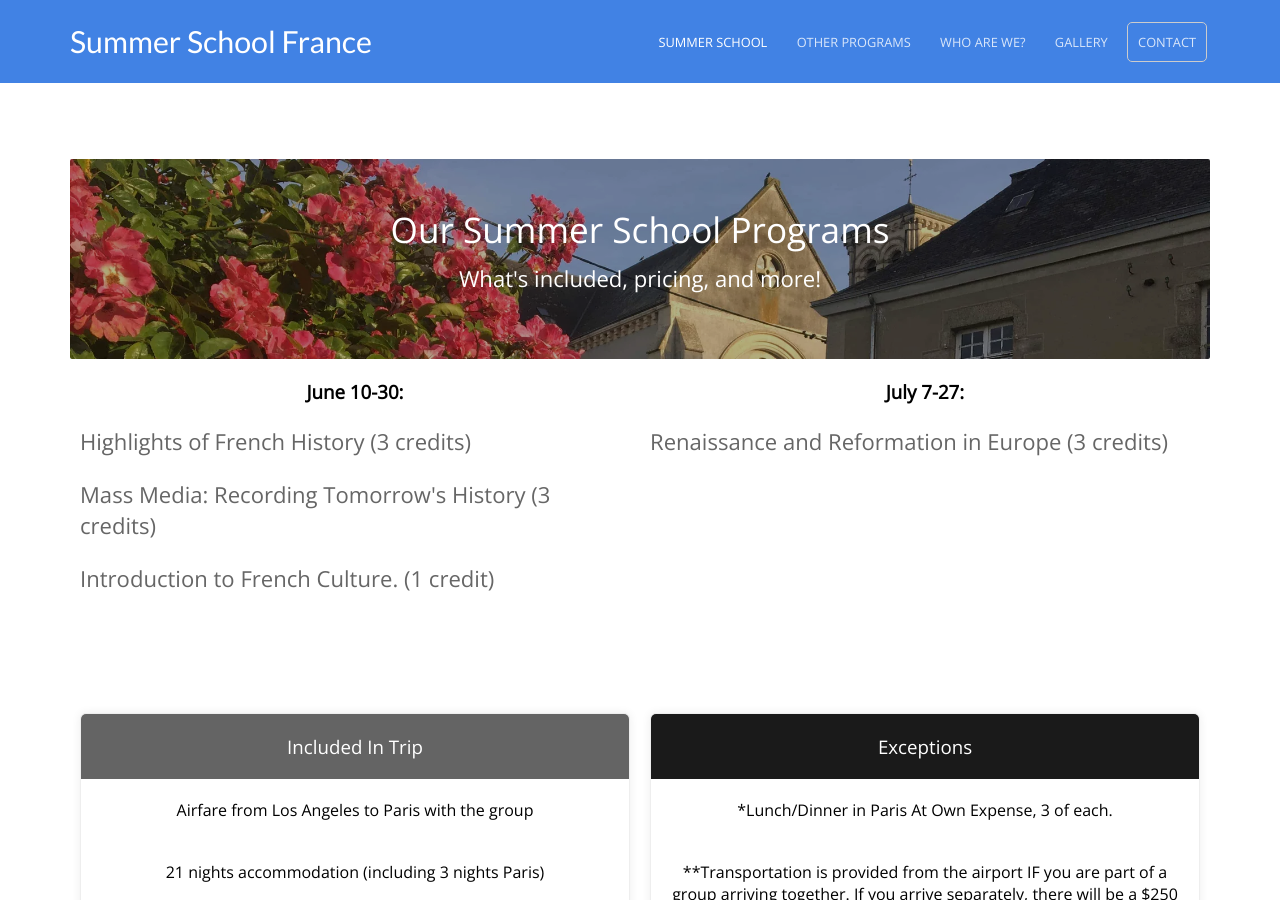
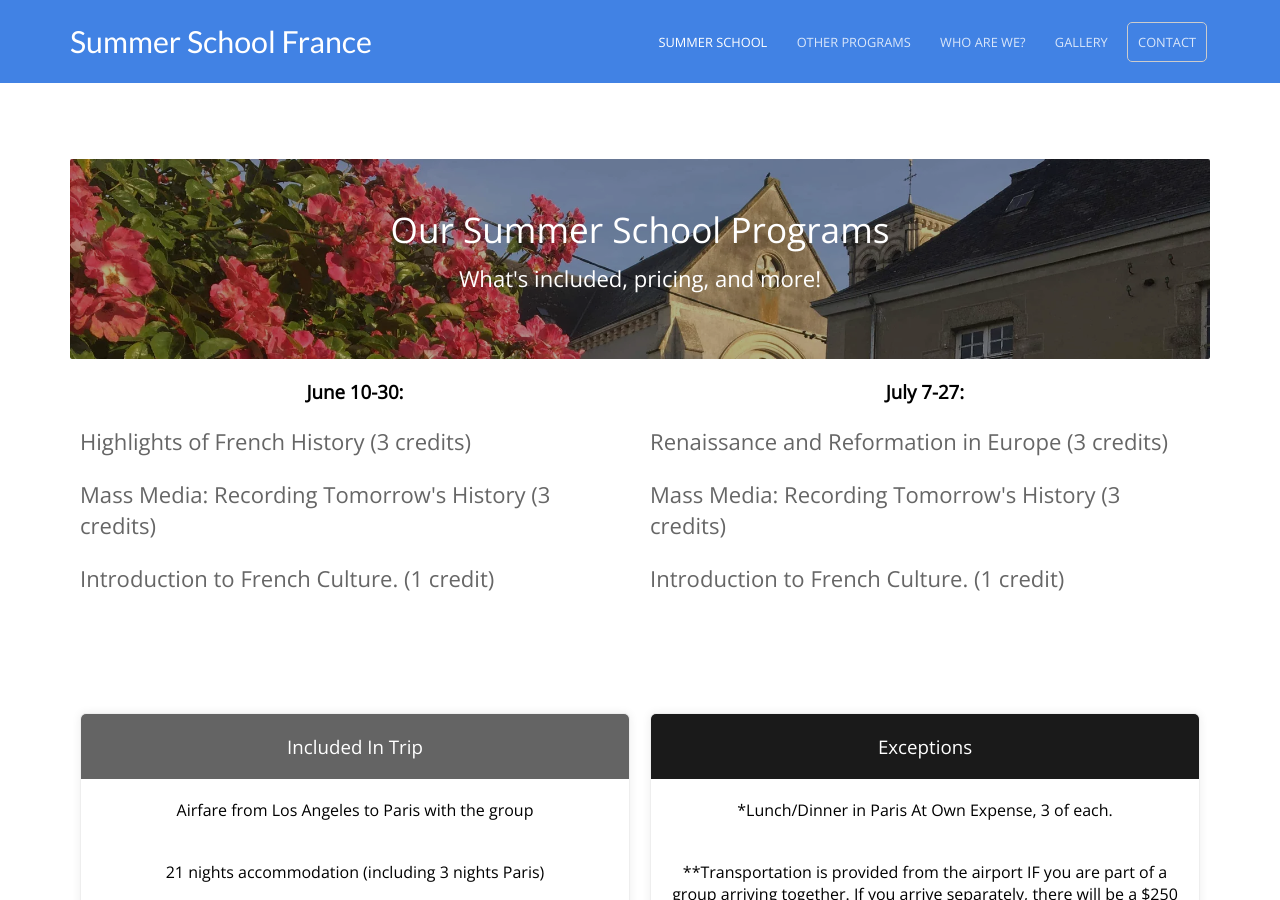
Before and after one commit to baritchie/project1, a Jekyll site: the page built from summerschoolprograms.html, in a window 1280 px wide and 900 px high. Built offline with Jekyll 4.4.1, drawn with Linux system fonts in a browser that asks for light colours.

Commit message:
Updated 'summerschoolprograms.html' via CloudCannon

```diff
--- a/summerschoolprograms.html
+++ b/summerschoolprograms.html
@@ -68,6 +68,8 @@ faq:
     <div class="editable">
         <h3>July 7-27:</h3>
         <p>Renaissance and Reformation in Europe (3 credits)</p>
+        <p>Mass Media: Recording Tomorrow's History (3 credits)</p>
+        <p>Introduction to French Culture. (1 credit)</p>
     </div>
 </div>
 
```
